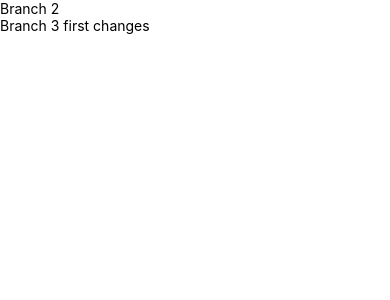
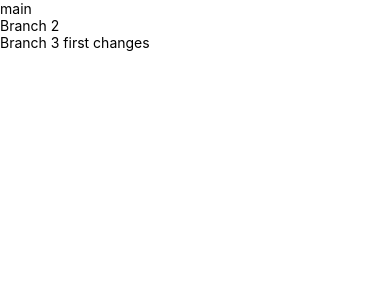
Before and after one commit to tayyabjamil/gitKraken, a React Native app: screen / in a window 390 px wide. Shown: the top 300 px of the page. Built offline with nearby package versions, Linux system fonts and the light colour scheme.

Commit message:
branch 3 and 2 in main

```diff
--- a/App.js
+++ b/App.js
@@ -5,6 +5,7 @@ export default class App extends Component {
   render() {
     return (
       <View>
+        <Text>main</Text>
         <Text>Branch 2</Text>
         <Text>Branch 3 first changes</Text>
       </View>
```
